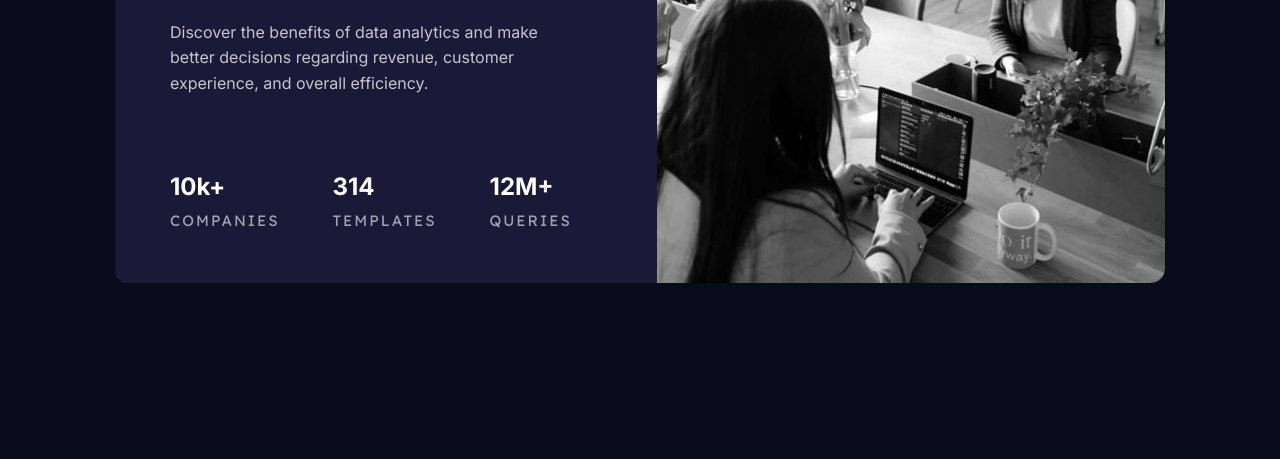
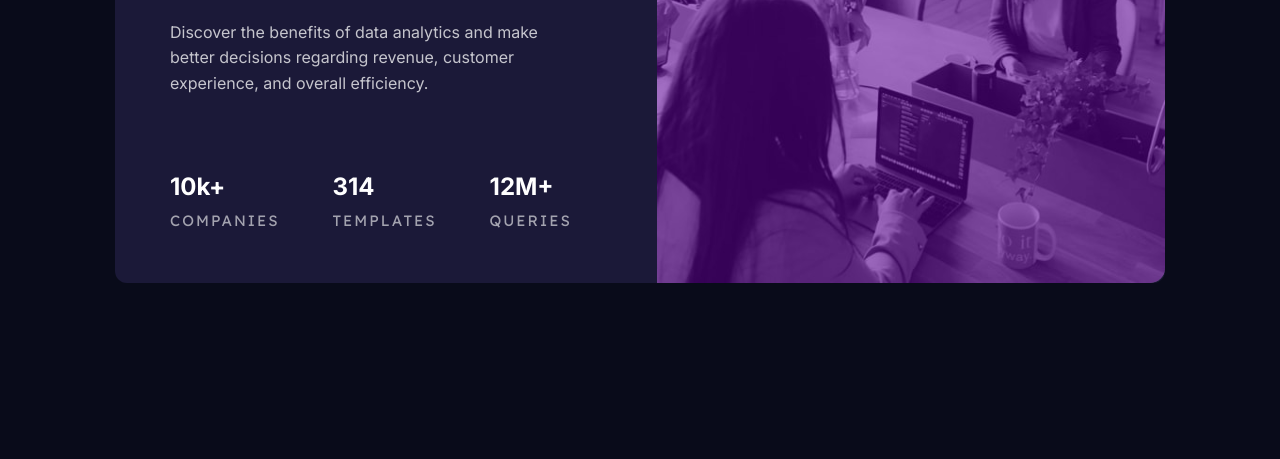
Before and after one commit to Talika-Bajaj/Stats-Preview-Card, a plain HTML site: page index.html in a window 1280 px wide. Shown: the part 341-800 px from the top of the page. Drawn offline with Linux system fonts and the light colour scheme.

Commit message:
Add style to box

```diff
--- a/style.css
+++ b/style.css
@@ -94,11 +94,26 @@ span {
     letter-spacing: 2px;
 }
 
+.right {
+    position: relative;
+}
+
 img {
+    border-bottom-right-radius: 15px;
+    border-top-right-radius: 15px;
+    width: 100%;
+    height: 100%;
+}
+
+.box {
+    position: absolute;
+    top: 0;
+    left: 0;
+    background-color: hsla(277, 120%, 30%, 0.555);
+    height: 100%;
+    width: 100%;
     border-top-right-radius: 15px;
     border-bottom-right-radius: 15px;
-    width: 100%;
-    height: 100%;
 }
 
 @media screen and (max-width: 1160px) {
```
